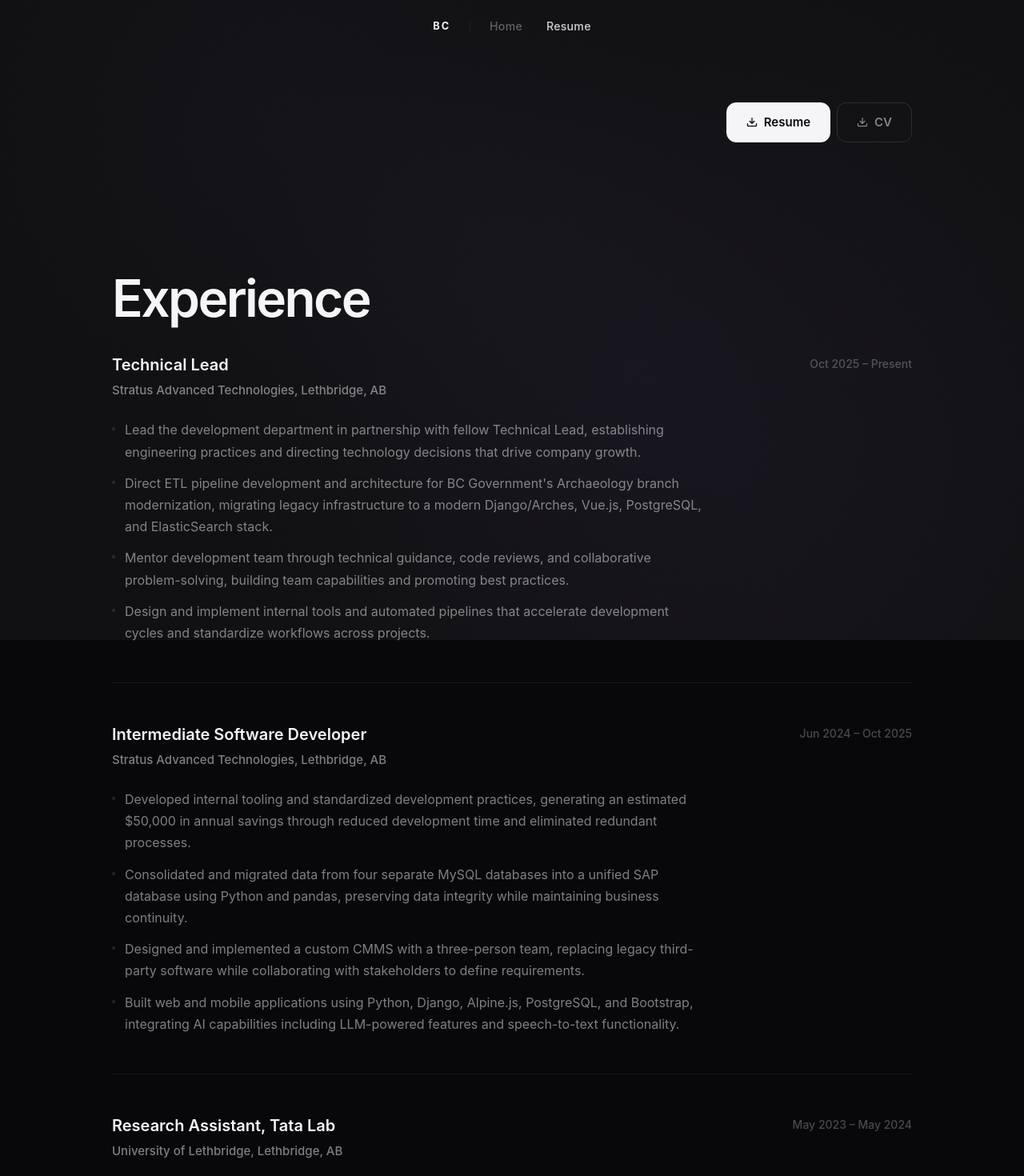
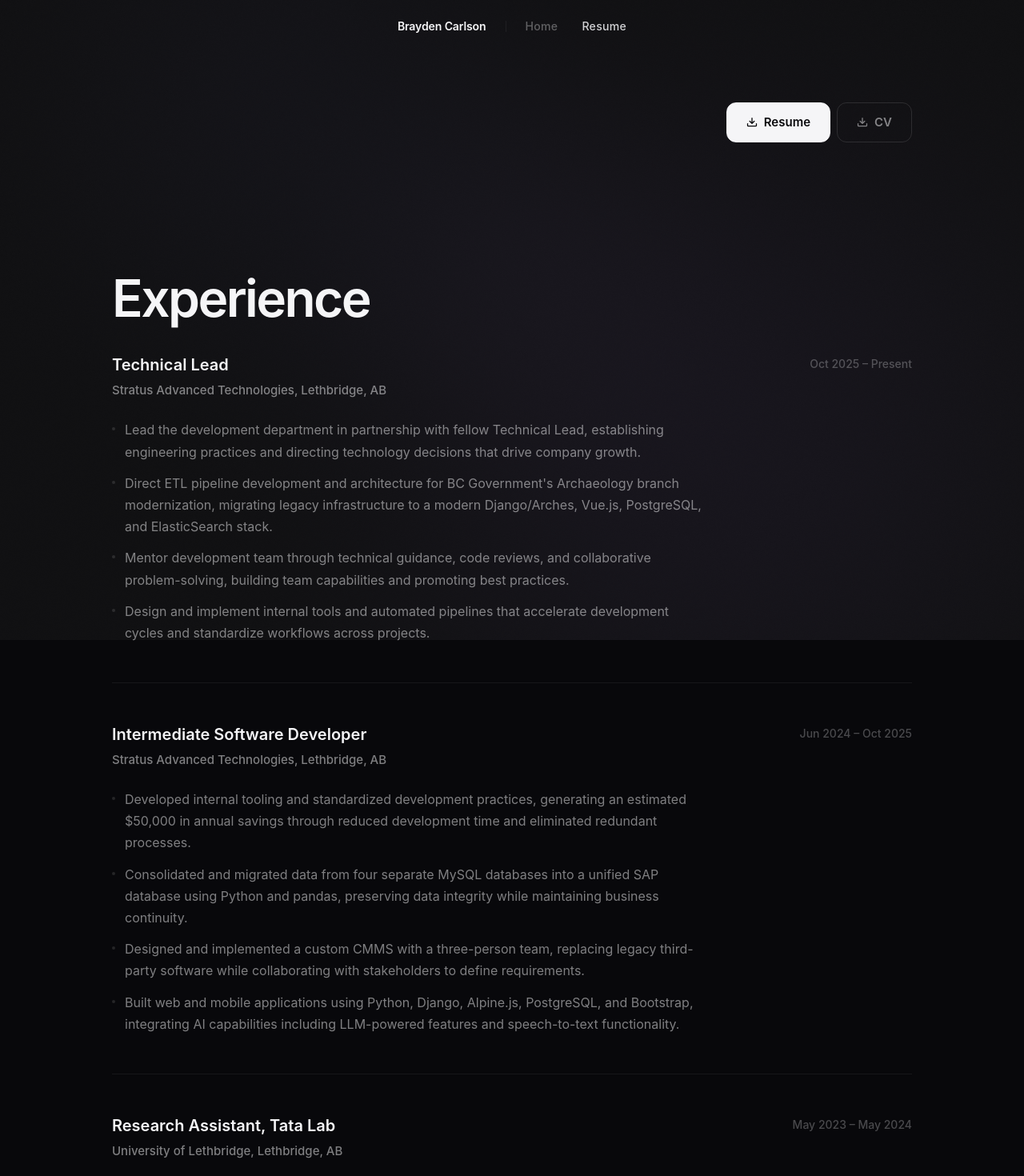
Before and after one commit to braycarlson/portfolio, a Vue app: page /resume in a window 1280 px wide. Shown: the top 1470 px of the page at 80% size. Built offline with nearby package versions, Linux system fonts and the light colour scheme; no server answers.

Commit message:
Better organization, linking references

```diff
--- a/src/components/home/HeroSection.vue
+++ b/src/components/home/HeroSection.vue
@@ -21,7 +21,12 @@
                     <div class="hero-subtitle">
                         <span>Technical Lead</span>
                         <span class="hero-subtitle-dot" />
-                        <span>Stratus Advanced Technologies</span>
+                        <a
+                            href="https://stratusadv.com/"
+                            target="_blank"
+                            rel="noopener"
+                            class="hero-subtitle-link"
+                        >Stratus Advanced Technologies</a>
                     </div>
 
                     <div class="hero-stats">
@@ -231,6 +236,21 @@ onMounted(() => {
     background: rgba(245, 245, 247, 0.12);
 }
 
+.hero-subtitle-link {
+    color: var(--text-secondary);
+    text-decoration: none;
+    background-image: linear-gradient(#f5f5f7, #f5f5f7);
+    background-size: 0% 1px;
+    background-position: 0 100%;
+    background-repeat: no-repeat;
+    transition: background-size 0.5s ease, color 0.3s ease;
+}
+
+.hero-subtitle-link:hover {
+    background-size: 100% 1px;
+    color: #f5f5f7;
+}
+
 .hero-stats {
     display: grid;
     grid-template-columns: 1fr 1fr 1fr;
--- a/src/components/home/ProjectSection.vue
+++ b/src/components/home/ProjectSection.vue
@@ -21,6 +21,8 @@
             </div>
 
             <template v-else>
+                <span class="projects-label">Pinned</span>
+
                 <div class="projects-featured">
                     <ProjectCard
                         v-for="repo in featured"
@@ -33,6 +35,8 @@
                 </div>
 
                 <div class="projects-divider" />
+
+                <span class="projects-label">All</span>
 
                 <div class="projects-grid">
                     <ProjectCard
@@ -125,6 +129,15 @@ const {
 <style scoped>
 .projects-lead {
     margin-bottom: 72px;
+}
+
+.projects-label {
+    display: block;
+    font-size: 13px;
+    font-weight: 500;
+    letter-spacing: 0.04em;
+    color: var(--text-tertiary);
+    margin-bottom: 16px;
 }
 
 .projects-loading {
--- a/src/components/layout/NavBar.vue
+++ b/src/components/layout/NavBar.vue
@@ -2,7 +2,7 @@
     <nav class="nav" :class="{ scrolled }">
         <div class="nav-inner">
             <router-link to="/" class="nav-logo">
-                BC
+                Brayden Carlson
             </router-link>
             <div class="nav-sep" />
             <router-link
@@ -75,13 +75,14 @@ const links = [
 }
 
 .nav-logo {
-    font-size: 0.8rem;
-    font-weight: 700;
-    letter-spacing: 0.15em;
+    font-size: 0.88rem;
+    font-weight: 600;
+    letter-spacing: -0.01em;
     color: #f5f5f7;
     text-decoration: none;
     padding: 6px 14px;
     border-radius: 6px;
+    white-space: nowrap;
 }
 
 .nav-sep {
--- a/src/components/resume/EducationCard.vue
+++ b/src/components/resume/EducationCard.vue
@@ -10,7 +10,14 @@
                 <div class="edu-top">
                     <div>
                         <h3 class="edu-degree">Bachelor of Science, Computer Science</h3>
-                        <p class="edu-school">University of Lethbridge</p>
+                        <p class="edu-school">
+                            <a
+                                href="https://www.ulethbridge.ca/"
+                                target="_blank"
+                                rel="noopener"
+                                class="edu-school-link"
+                            >University of Lethbridge</a>
+                        </p>
                     </div>
                     <span class="edu-date">2020 – 2024</span>
                 </div>
@@ -25,7 +32,12 @@
                     </div>
                     <div class="edu-detail">
                         <span class="edu-detail-key">Thesis</span>
-                        <span class="edu-detail-val">Honours Thesis</span>
+                        <a
+                            href="https://github.com/braycarlson/thesis"
+                            target="_blank"
+                            rel="noopener"
+                            class="edu-detail-val edu-detail-link"
+                        >Honours Thesis</a>
                     </div>
                 </div>
             </div>
@@ -33,7 +45,14 @@
                 <div class="edu-top">
                     <div>
                         <h3 class="edu-degree">Diploma, Digital Media and IT</h3>
-                        <p class="edu-school">Northern Alberta Institute of Technology</p>
+                        <p class="edu-school">
+                            <a
+                                href="https://www.nait.ca/nait/home"
+                                target="_blank"
+                                rel="noopener"
+                                class="edu-school-link"
+                            >Northern Alberta Institute of Technology</a>
+                        </p>
                     </div>
                     <span class="edu-date">2015 – 2017</span>
                 </div>
@@ -107,6 +126,34 @@ const { element, visible } = useScrollReveal();
     color: #f5f5f7;
 }
 
+.edu-detail-link {
+    text-decoration: none;
+    background-image: linear-gradient(#f5f5f7, #f5f5f7);
+    background-size: 0% 1px;
+    background-position: 0 100%;
+    background-repeat: no-repeat;
+    transition: background-size 0.5s ease;
+}
+
+.edu-detail-link:hover {
+    background-size: 100% 1px;
+}
+
+.edu-school-link {
+    color: var(--text-secondary);
+    text-decoration: none;
+    background-image: linear-gradient(#f5f5f7, #f5f5f7);
+    background-size: 0% 1px;
+    background-position: 0 100%;
+    background-repeat: no-repeat;
+    transition: background-size 0.5s ease, color 0.3s ease;
+}
+
+.edu-school-link:hover {
+    background-size: 100% 1px;
+    color: #f5f5f7;
+}
+
 @media (max-width: 640px) {
     .edu-top {
         flex-direction: column;
--- a/src/components/resume/ExperienceTimeline.vue
+++ b/src/components/resume/ExperienceTimeline.vue
@@ -15,7 +15,17 @@
                     <div class="exp-top">
                         <div>
                             <h3 class="exp-role">{{ job.title }}</h3>
-                            <p class="exp-org">{{ job.org }}</p>
+                            <p class="exp-org">
+                                <a
+                                    v-if="job.url"
+                                    :href="job.url"
+                                    target="_blank"
+                                    rel="noopener"
+                                    class="exp-org-link"
+                                >{{ job.org }}</a>
+                                <span v-else>{{ job.org }}</span>,
+                                {{ job.location }}
+                            </p>
                         </div>
                         <span class="exp-date">{{ job.date }}</span>
                     </div>
@@ -75,6 +85,21 @@ const { element, visible } = useScrollReveal();
     margin: 0;
 }
 
+.exp-org-link {
+    color: var(--text-secondary);
+    text-decoration: none;
+    background-image: linear-gradient(#f5f5f7, #f5f5f7);
+    background-size: 0% 1px;
+    background-position: 0 100%;
+    background-repeat: no-repeat;
+    transition: background-size 0.5s ease, color 0.3s ease;
+}
+
+.exp-org-link:hover {
+    background-size: 100% 1px;
+    color: #f5f5f7;
+}
+
 .exp-date {
     font-size: 14px;
     font-weight: 500;
--- a/src/data/experience.ts
+++ b/src/data/experience.ts
@@ -2,6 +2,8 @@ export interface ExperienceEntry {
     date: string;
     title: string;
     org: string;
+    url?: string;
+    location: string;
     points: string[];
 }
 
@@ -9,7 +11,9 @@ export const experience: ExperienceEntry[] = [
     {
         date: 'Oct 2025 – Present',
         title: 'Technical Lead',
-        org: 'Stratus Advanced Technologies, Lethbridge, AB',
+        org: 'Stratus Advanced Technologies',
+        url: 'https://stratusadv.com/',
+        location: 'Lethbridge, AB',
         points: [
             'Lead the development department in partnership with fellow Technical Lead, establishing engineering practices and directing technology decisions that drive company growth.',
             'Direct ETL pipeline development and architecture for BC Government\'s Archaeology branch modernization, migrating legacy infrastructure to a modern Django/Arches, Vue.js, PostgreSQL, and ElasticSearch stack.',
@@ -20,7 +24,9 @@ export const experience: ExperienceEntry[] = [
     {
         date: 'Jun 2024 – Oct 2025',
         title: 'Intermediate Software Developer',
-        org: 'Stratus Advanced Technologies, Lethbridge, AB',
+        org: 'Stratus Advanced Technologies',
+        url: 'https://stratusadv.com/',
+        location: 'Lethbridge, AB',
         points: [
             'Developed internal tooling and standardized development practices, generating an estimated $50,000 in annual savings through reduced development time and eliminated redundant processes.',
             'Consolidated and migrated data from four separate MySQL databases into a unified SAP database using Python and pandas, preserving data integrity while maintaining business continuity.',
@@ -31,7 +37,9 @@ export const experience: ExperienceEntry[] = [
     {
         date: 'May 2023 – May 2024',
         title: 'Research Assistant, Tata Lab',
-        org: 'University of Lethbridge, Lethbridge, AB',
+        org: 'University of Lethbridge',
+        url: 'https://www.tatalab.ca/',
+        location: 'Lethbridge, AB',
         points: [
             'Conducted research on source separation in complex acoustic environments, developing algorithms to isolate individual audio sources from overlapping signals.',
             'Developed neural network models for speech-to-text and phoneme classification on isolated audio signals, determining optimal architectures and training configurations.',
@@ -42,7 +50,9 @@ export const experience: ExperienceEntry[] = [
     {
         date: 'Jan 2022 – Jun 2023',
         title: 'Acoustic Analysis in Python, The Birdsong Lab',
-        org: 'University of Lethbridge, Lethbridge, AB',
+        org: 'University of Lethbridge',
+        url: 'https://david-logue.squarespace.com/',
+        location: 'Lethbridge, AB',
         points: [
             'Designed and built a GUI for a dynamic thresholding segmentation algorithm to include or exclude animal vocalizations based on configurable parameters.',
             'Implemented a pipeline to analyze, filter, and segment 1,100 Adelaide\'s warbler songs into individual notes.',
```
